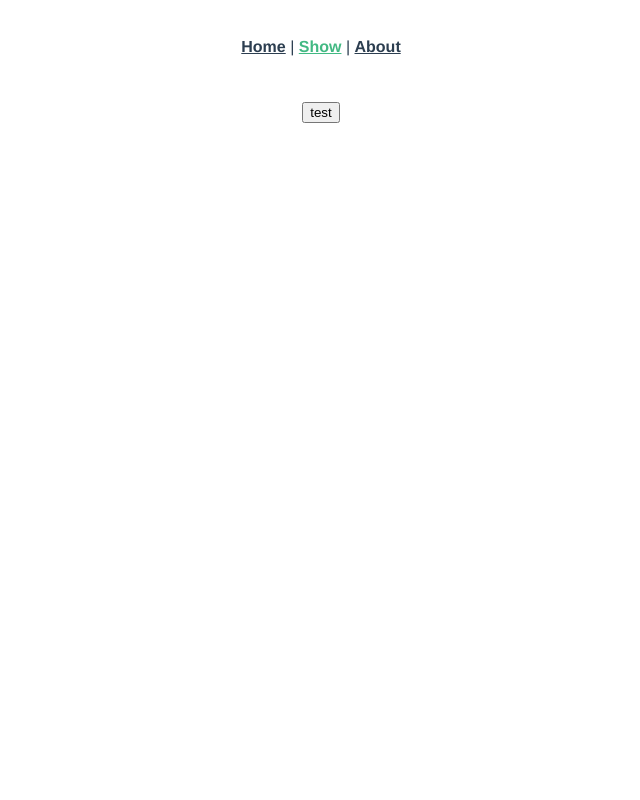
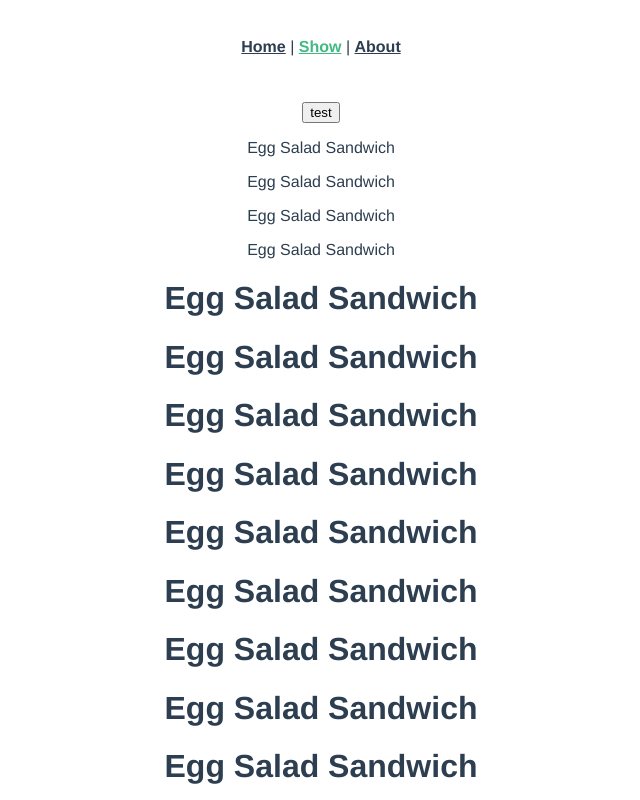
Before and after one commit to cellulosami/resume_pdf_renderer, a Vue app: page /resumes/1 in a window 1280 px wide. Shown: the top 800 px of the page, without its empty margins (319-959 px from the left). Built offline with nearby package versions, Linux system fonts and the light colour scheme; no server answers.

Commit message:
install html2pdf.js and create home page

```diff
--- a/package.json
+++ b/package.json
@@ -9,6 +9,7 @@
   "dependencies": {
     "axios": "^0.21.1",
     "core-js": "^3.6.5",
+    "html2pdf.js": "^0.9.2",
     "jspdf": "^2.3.1",
     "vue": "^2.6.11",
     "vue-router": "^3.2.0"
--- a/public/index.html
+++ b/public/index.html
@@ -6,6 +6,7 @@
     <meta name="viewport" content="width=device-width,initial-scale=1.0">
     <link rel="icon" href="<%= BASE_URL %>favicon.ico">
     <title><%= htmlWebpackPlugin.options.title %></title>
+    <script src="html2pdf.bundle.min.js"></script>
   </head>
   <body>
     <noscript>
--- a/src/views/Home.vue
+++ b/src/views/Home.vue
@@ -1,18 +1,33 @@
 <template>
   <div class="home">
-    <img alt="Vue logo" src="../assets/logo.png">
-    <HelloWorld msg="Welcome to Your Vue.js App"/>
+    <h1>Resume Builder</h1>
+    <div>
+      <p>
+        Student ID: <input v-model="studentID">
+      </p>
+      <p>
+        Resume Format:
+        <select v-model="resumeFormat">
+          <option value="one">One-column</option>
+          <option value="two">Two-column</option>
+        </select>
+      </p>
+      <router-link v-bind:to="`/resumes/${studentID}?columns=${resumeFormat}`">
+        <button>Create PDF</button>
+      </router-link>
+    </div>
   </div>
 </template>
 
 <script>
-// @ is an alias to /src
-import HelloWorld from '@/components/HelloWorld.vue'
 
 export default {
   name: 'Home',
-  components: {
-    HelloWorld
+  data: function () {
+    return {
+      studentID: "",
+      resumeFormat: ""
+    }
   }
 }
 </script>
--- a/src/views/Show.vue
+++ b/src/views/Show.vue
@@ -1,108 +1,91 @@
 <template>
-  <p>
-    <button v-on:click="pdfTest">test</button>
-    <br />
-    <br />
-    <br />
-    <br />
-    {{ this.document }}
-  </p>
+  <div>
+    <p>
+      <button v-on:click="pdfTest">test</button>
+    </p>
+    <div id="test">
+      <p>Egg Salad Sandwich</p>
+      <p>Egg Salad Sandwich</p>
+      <p>Egg Salad Sandwich</p>
+      <p>Egg Salad Sandwich</p>
+      <h1>Egg Salad Sandwich</h1>
+      <h1>Egg Salad Sandwich</h1>
+      <h1>Egg Salad Sandwich</h1>
+      <h1>Egg Salad Sandwich</h1>
+      <h1>Egg Salad Sandwich</h1>
+      <h1>Egg Salad Sandwich</h1>
+      <h1>Egg Salad Sandwich</h1>
+      <h1>Egg Salad Sandwich</h1>
+      <h1>Egg Salad Sandwich</h1>
+      <h1>Egg Salad Sandwich</h1>
+      <h1>Egg Salad Sandwich</h1>
+      <h1>Egg Salad Sandwich</h1>
+      <h1>Egg Salad Sandwich</h1>
+      <h1>Egg Salad Sandwich</h1>
+      <h1>Egg Salad Sandwich</h1>
+      <h1>Egg Salad Sandwich</h1>
+      <h1>Egg Salad Sandwich</h1>
+      <h1>Egg Salad Sandwich</h1>
+      <h1>Egg Salad Sandwich</h1>
+      <h1>Egg Salad Sandwich</h1>
+      <h1>Egg Salad Sandwich</h1>
+      <h1>Egg Salad Sandwich</h1>
+      <h1>Egg Salad Sandwich</h1>
+      <h1>Egg Salad Sandwich</h1>
+      <h1>Egg Salad Sandwich</h1>
+      <h1>Egg Salad Sandwich</h1>
+      <h1>Egg Salad Sandwich</h1>
+      <h1>Egg Salad Sandwich</h1>
+      <h1>Egg Salad Sandwich</h1>
+      <h1>Egg Salad Sandwich</h1>
+      <h1>Egg Salad Sandwich</h1>
+      <h1>Egg Salad Sandwich</h1>
+      <h1>Egg Salad Sandwich</h1>
+      <h1>Egg Salad Sandwich</h1>
+      <h1>Egg Salad Sandwich</h1>
+      <h1>Egg Salad Sandwich</h1>
+      <h1>Egg Salad Sandwich</h1>
+      <h1>Egg Salad Sandwich</h1>
+      <h1>Egg Salad Sandwich</h1>
+      <h1>Egg Salad Sandwich</h1>
+      <h1>Egg Salad Sandwich</h1>
+      <h1>Egg Salad Sandwich</h1>
+      <h1>Egg Salad Sandwich</h1>
+      <h1>Egg Salad Sandwich</h1>
+    </div>
+  </div>
 </template>
 
 <script>
+import html2pdf from "html2pdf.js"
 import axios from "axios";
-import { jsPDF } from "jspdf";
 
 export default {
   data: function () {
     return {
-      message: "welcome to show page",
-      dummythiccdata: {},
-      document: "",
-      currentStudent: {
-        first_name: "ted",
-        last_name: "dundy",
-        email: "teddundy@example.com",
-        phone_number: "555-555-5555",
-        short_bio: "I am a human person with human appendages beep boop",
-        linkedin_url: "https://linkedin.com/human",
-        twitter_handle: "teddundyful",
-        personal_website_url: "google.com",
-        online_resume_url: "gooooogle.com",
-        github_url: "gooooooooogle.com",
-        photo: "image.url.com",
-        experiences: [
-          {
-            start_date: "Jan 2021",
-            end_date: "May 2021",
-            job_title: "Software developer",
-            company_name: "Google",
-            details: "a lot of text"
-          },
-          {
-            start_date: "Jan 2027",
-            end_date: "May 2027",
-            job_title: "Software developer GUY MAN PERSON",
-            company_name: "Google Glass",
-            details: "a wee bit o' text laddy"
-          }
-        ],
-        capstones: [{
-            description: "great capstone",
-            url: "www.url.com",
-            screenshot: "www.screenshot.com",
-          },
-          {
-            description: "okay capstone",
-            url: "www.url2.com",
-            screenshot: "www.screenshot2.com",
-          },
-        ],
-        educations: [{
-            start_date: "2",
-            end_date: "3",
-            degree: "BS in BS",
-            university_name: "Havard University",
-            details: "The greatest and finest college in the US"
-          },
-          {
-            start_date: "2222",
-            end_date: "33333",
-            degree: "BS in BS in BS in BS in BS",
-            university_name: "HavRODUniversityssss",
-            details: "The greatest and finest college in the US other than that one"
-          }
-        ],
-        skills: [{
-            skill_name_1: "very good",
-            skill_name_2: "excellent",
-            skill_name_3: "good stuff",
-            skill_name_4: "good coder"
-          }
-        ]
-      }
+      currentStudent: {},
     }
   },
   mounted: function () {
     console.log("mounted");
     axios
-      .get("/api/products/1")
+      .get("/api/students/" + this.$route.params.id)
       .then(response => {
-        console.log("hooray!");
-        this.dummythiccdata = response.data;
+        console.log("hooray");
       })
       .catch(error => {
-        console.log("uh oh");
-      })
+        console.log("boo");
+      });
   },
   methods: {
     pdfTest: function () {
       console.log("pdftest");
-      this.document = new jsPDF();
-
-      this.document.text(this.currentStudent.first_name, 10, 150);
-      console.log(this.document);
-      this.document.save("a4.pdf");
+      var element = document.getElementById('test');
+      var opt = {
+        margin: 8,
+        // pagebreak: { mode: 'avoid-all' }
+      }
+      html2pdf().set(opt).from(element).save();
     }
   }
 }
```
Also changed, not shown: 1 other file (tests, documents, lock files or other folders).
